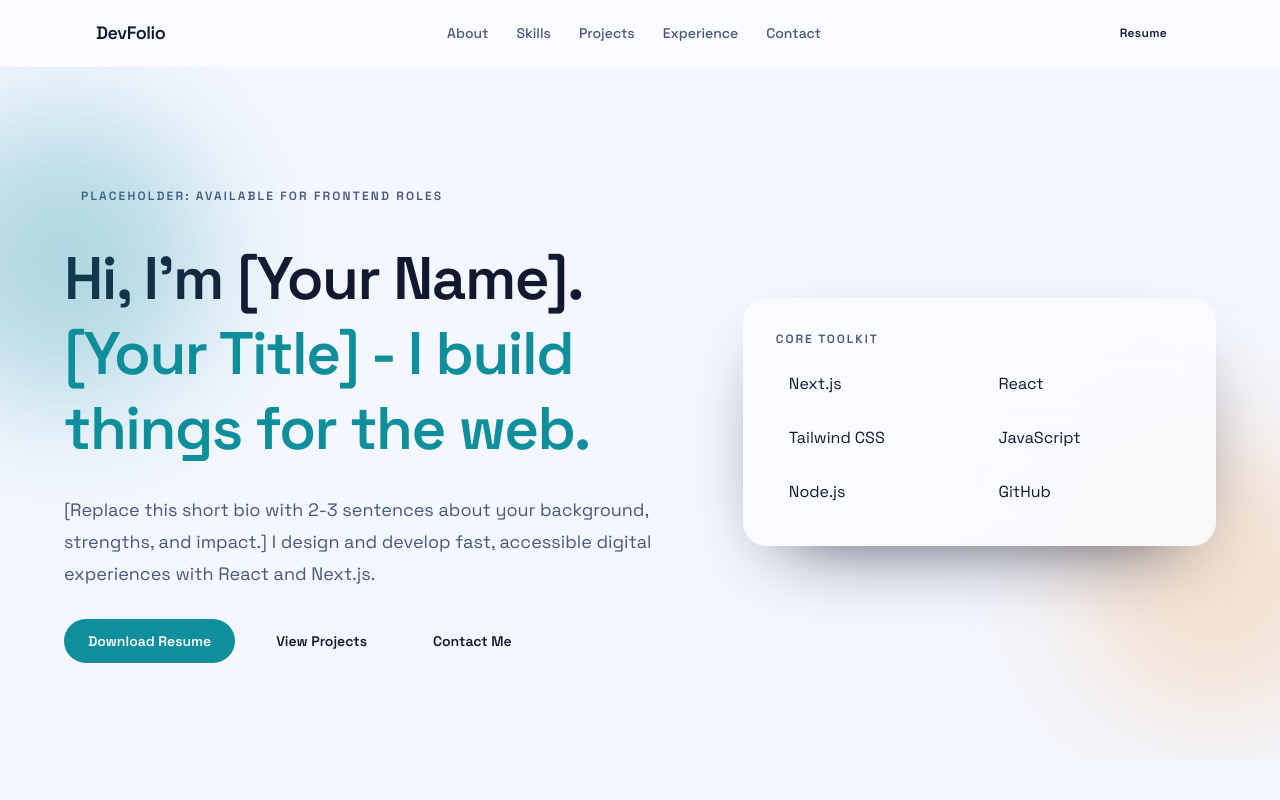
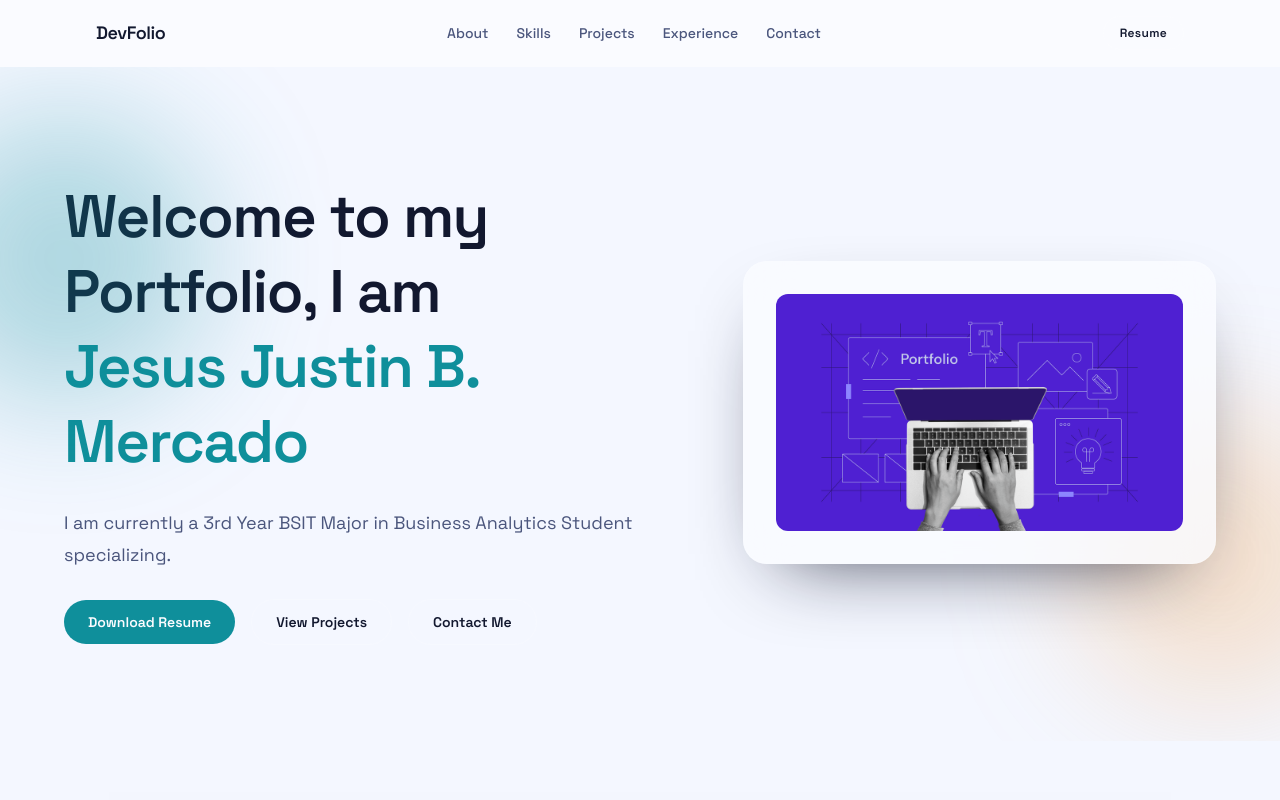
Before and after one commit to jesus-justin/devfolio, a Next.js app: page / in a window 1280 px wide. Shown: the top 800 px of the page. Built offline with nearby package versions, Linux system fonts and the light colour scheme.

Commit message:
Update hero, contact, about with personal details and toolkit image

```diff
--- a/src/components/About.jsx
+++ b/src/components/About.jsx
@@ -6,7 +6,7 @@ export default function About() {
       <div className="mx-auto grid w-full max-w-6xl gap-10 rounded-3xl border border-white/15 bg-[color:var(--surface)]/85 p-6 shadow-[0_30px_70px_-45px_rgba(12,20,44,0.8)] backdrop-blur-xl sm:p-10 lg:grid-cols-[280px_1fr] lg:items-center">
         <div className="mx-auto w-full max-w-[280px] overflow-hidden rounded-2xl border border-white/20 bg-white/10">
           <Image
-            src="/profile.jpg"
+            src="/developer_profile-picture.jpg"
             alt="Developer profile photo"
             width={560}
             height={560}
--- a/src/components/Contact.jsx
+++ b/src/components/Contact.jsx
@@ -2,18 +2,18 @@ export default function Contact() {
   const links = [
     {
       label: "Email",
-      href: "mailto:youremail@example.com",
-      value: "youremail@example.com",
+      href: "mailto:mjesusjustin@gmail.com",
+      value: "mjesusjustin@gmail.com",
     },
     {
       label: "LinkedIn",
-      href: "https://www.linkedin.com/in/yourusername",
-      value: "linkedin.com/in/yourusername",
+      href: "https://www.linkedin.com/in/jesus-justin-mercado-5a864933b",
+      value: "linkedin.com/in/jesus-justin-mercado-5a864933b",
     },
     {
       label: "GitHub",
-      href: "https://github.com/yourusername",
-      value: "github.com/yourusername",
+      href: "https://github.com/jesus-justin",
+      value: "github.com/jesus-justin",
     },
   ];
 
--- a/src/components/Hero.jsx
+++ b/src/components/Hero.jsx
@@ -1,3 +1,5 @@
+import Image from "next/image";
+
 export default function Hero() {
   return (
     <section
@@ -9,21 +11,14 @@ export default function Hero() {
 
       <div className="mx-auto grid w-full max-w-6xl gap-10 lg:grid-cols-[1.35fr_1fr] lg:items-center">
         <div className="space-y-7">
-          <p className="inline-flex items-center rounded-full border border-white/15 bg-white/5 px-4 py-2 text-xs font-semibold uppercase tracking-[0.18em] text-[color:var(--text-muted)]">
-            Placeholder: Available for Frontend Roles
-          </p>
-
           <h1 className="font-display text-4xl font-semibold leading-tight tracking-tight text-[color:var(--text-strong)] sm:text-5xl lg:text-6xl">
-            Hi, I&apos;m [Your Name].
-            <span className="block text-[color:var(--brand)]">
-              [Your Title] - I build things for the web.
-            </span>
+            Welcome to my Portfolio, I am
+            <span className="block text-[color:var(--brand)]">Jesus Justin B. Mercado</span>
           </h1>
 
           <p className="max-w-2xl text-base leading-8 text-[color:var(--text-muted)] sm:text-lg">
-            [Replace this short bio with 2-3 sentences about your background,
-            strengths, and impact.] I design and develop fast, accessible
-            digital experiences with React and Next.js.
+            I am currently a 3rd Year BSIT Major in Business Analytics Student
+            specializing.
           </p>
 
           <div className="flex flex-wrap items-center gap-4">
@@ -49,29 +44,15 @@ export default function Hero() {
         </div>
 
         <div className="rounded-3xl border border-white/15 bg-[color:var(--surface)]/80 p-6 shadow-[0_30px_80px_-40px_rgba(10,14,35,0.85)] backdrop-blur-xl sm:p-8">
-          <p className="text-xs font-semibold uppercase tracking-[0.16em] text-[color:var(--text-muted)]">
-            Core Toolkit
-          </p>
-          <ul className="mt-4 grid grid-cols-2 gap-3 text-sm text-[color:var(--text-strong)] sm:text-base">
-            <li className="rounded-xl border border-white/10 bg-white/5 px-3 py-2">
-              Next.js
-            </li>
-            <li className="rounded-xl border border-white/10 bg-white/5 px-3 py-2">
-              React
-            </li>
-            <li className="rounded-xl border border-white/10 bg-white/5 px-3 py-2">
-              Tailwind CSS
-            </li>
-            <li className="rounded-xl border border-white/10 bg-white/5 px-3 py-2">
-              JavaScript
-            </li>
-            <li className="rounded-xl border border-white/10 bg-white/5 px-3 py-2">
-              Node.js
-            </li>
-            <li className="rounded-xl border border-white/10 bg-white/5 px-3 py-2">
-              GitHub
-            </li>
-          </ul>
+          <div className="overflow-hidden rounded-xl">
+            <Image
+              src="/toolkit-showcase.png"
+              alt="Web developer toolkit skills"
+              width={600}
+              height={400}
+              className="h-full w-full object-contain"
+            />
+          </div>
         </div>
       </div>
     </section>
```
Also changed, not shown: public/developer_profile-picture.jpg (added), public/toolkit-showcase.png (added).
